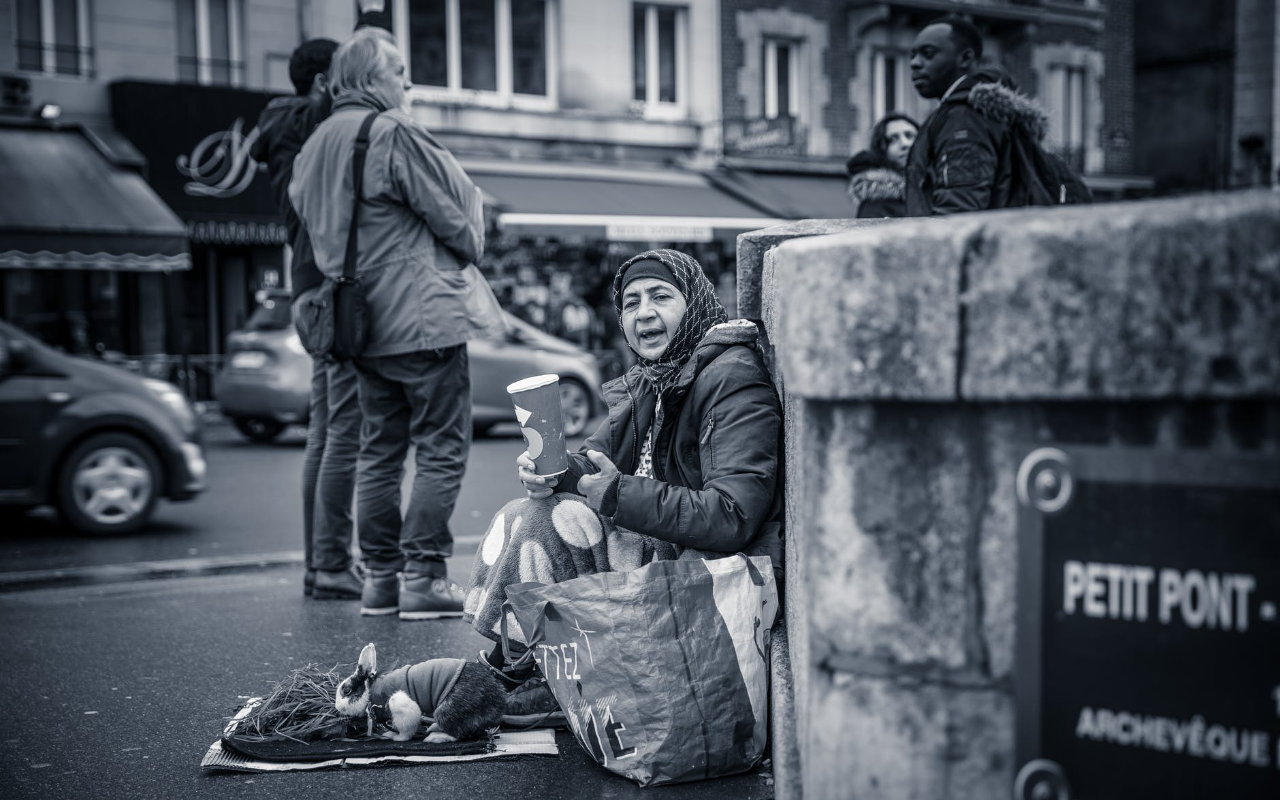
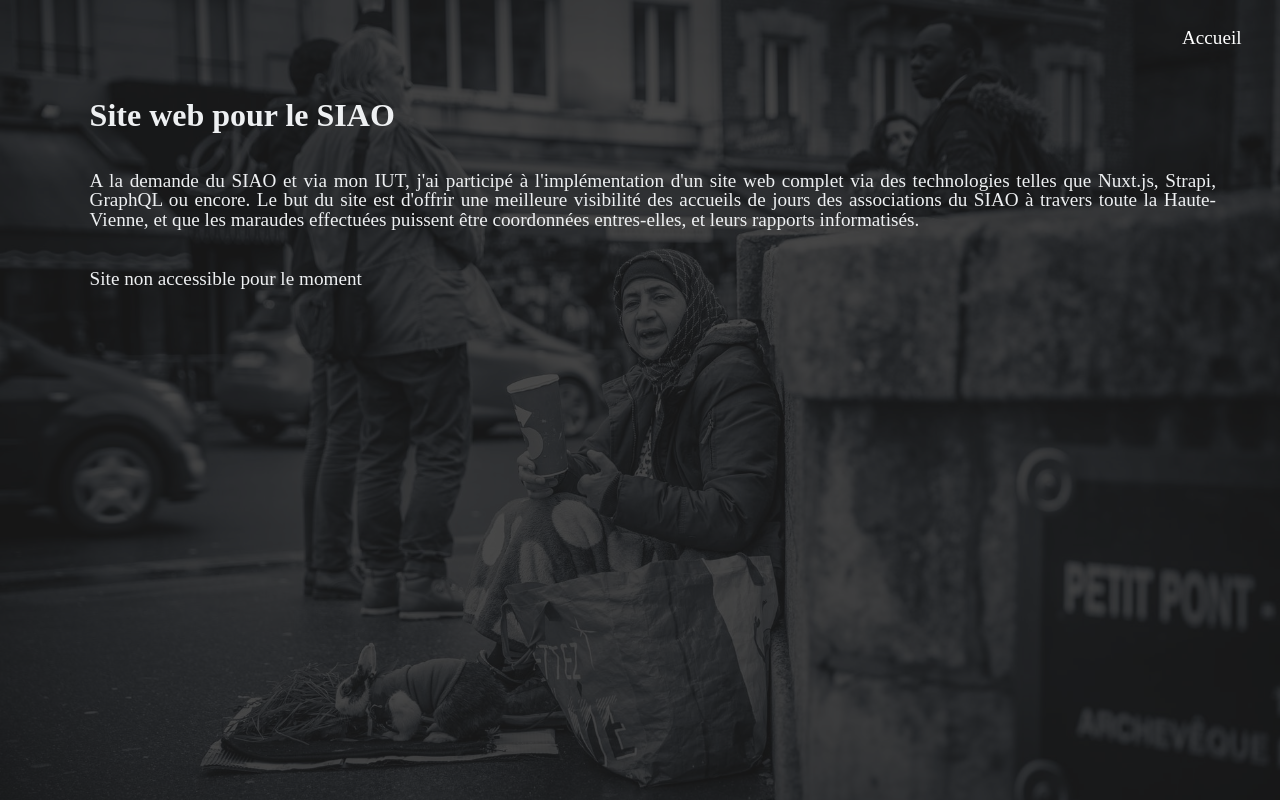
Before and after one commit to DorianMare/portfolio, a plain HTML site: page pages/siao.html in a window 1280 px wide. Drawn offline with nearby package versions, Linux system fonts and the light colour scheme; a web font is replaced by a local one.

Commit message:
page siao

```diff
--- a/css/main.css
+++ b/css/main.css
@@ -213,6 +213,8 @@ footer {
 }
 
 footer > p {
+    display: inline;
     padding: 0;
     padding-left: 2vw;
+    margin-right: 20vw;
 }
--- a/css/siao.css
+++ b/css/siao.css
@@ -1,5 +1,27 @@
+@font-face {
+    font-family: cormorant;
+    src: url(../fonts/cormorantGaramond/CormorantGaramond-SemiBold.ttf);
+}
+
+/*CSS Globals*/
+h1, h2, p {
+    padding: 5vh 5vw 0 7vw;
+    font-family: cormorant;
+    color: #EEF0F2;
+}
+
+p {
+    font-size: 1.2em;
+    text-align: justify;
+}
+
 body {
     background-image: url("../images/arsl_Image.jpg");
     background-size: cover;
     background-attachment: fixed;
 }
+
+#presentationSIAO {
+    background-color: #1C1C1CCC;
+    height: 100vh;
+}
--- a/js/main.js
+++ b/js/main.js
@@ -1,7 +1,7 @@
 //animation page d'accueil
 var tl_Start = gsap.timeline();
 tl_Start.from("#presentation", {duration: 1, opacity: 0, y: -75}).delay(0.5)
-    .from("nav", {duration: 1.5, opacity: 0, x: -250});
+.from("nav", {duration: 1.5, opacity: 0, x: -250});
 
 //animation lamaTheGame
 var tl_Lama = gsap.timeline();
@@ -9,6 +9,9 @@ tl_Lama.from("#presentationLama", {duration: 1, opacity: 0, x: -125}).delay(0.5)
 .from("img", {duration: 1.5, opacity: 0, y: -100});
 
 //animation siao
+var tl_SIAO = gsap.timeline();
+tl_SIAO.from("#presentationSIAO", {duration: 1, opacity: 0}).delay(0.5)
+.from("#contenu", {duration: 1, opacity: 0, y: -75});
 
 //scroll detection (currently usueless)
 /*var lastScrollTop = window.pageYOffset || document.documentElement.scrollTop;
--- a/pages/siao.html
+++ b/pages/siao.html
@@ -4,10 +4,37 @@
     <meta charset="UTF-8">
     <meta name="viewport" content="width=device-width, initial-scale=1.0">
     <link rel="stylesheet" href="../css/reset.css">
+    <link rel="stylesheet" href="../css/main.css">
     <link rel="stylesheet" href="../css/siao.css">
     <title>Dorian Mare - SIAO</title>
 </head>
 <body>
 
+    <div id="presentationSIAO">
+
+        <nav>
+            <ul>
+                <li class="nav-child">
+                    <a href="../index.html">Accueil</a>
+                </li>
+            </ul>
+        </nav>
+
+        <div id="contenu">
+            <h1>Site web pour le SIAO</h1>
+            <p>
+                A la demande du SIAO et via mon IUT, j'ai participé à l'implémentation d'un site web complet via des technologies
+                telles que Nuxt.js, Strapi, GraphQL ou encore.
+                Le but du site est d'offrir une meilleure visibilité des accueils de jours des associations du SIAO
+                à travers toute la Haute-Vienne, et que les maraudes effectuées puissent être coordonnées entres-elles, et leurs rapports
+                informatisés.
+            </p>
+            <p>Site non accessible pour le moment</p>
+        </div>
+    </div>
+
+    <!--JavaScript importation-->
+    <script src="https://cdnjs.cloudflare.com/ajax/libs/gsap/3.2.6/gsap.min.js"></script>
+    <script src="../js/main.js"></script>
 </body>
 </html>
```
